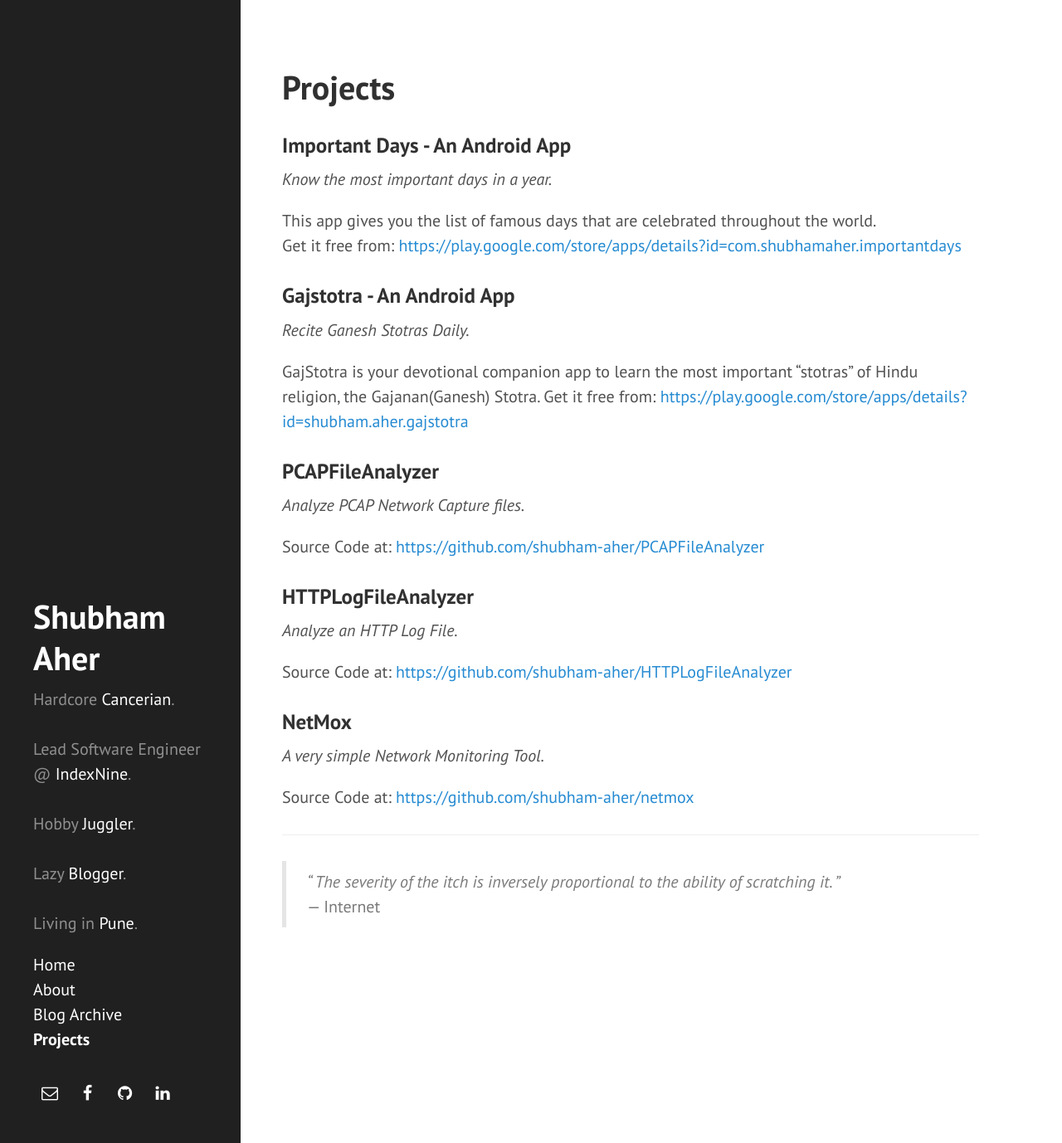
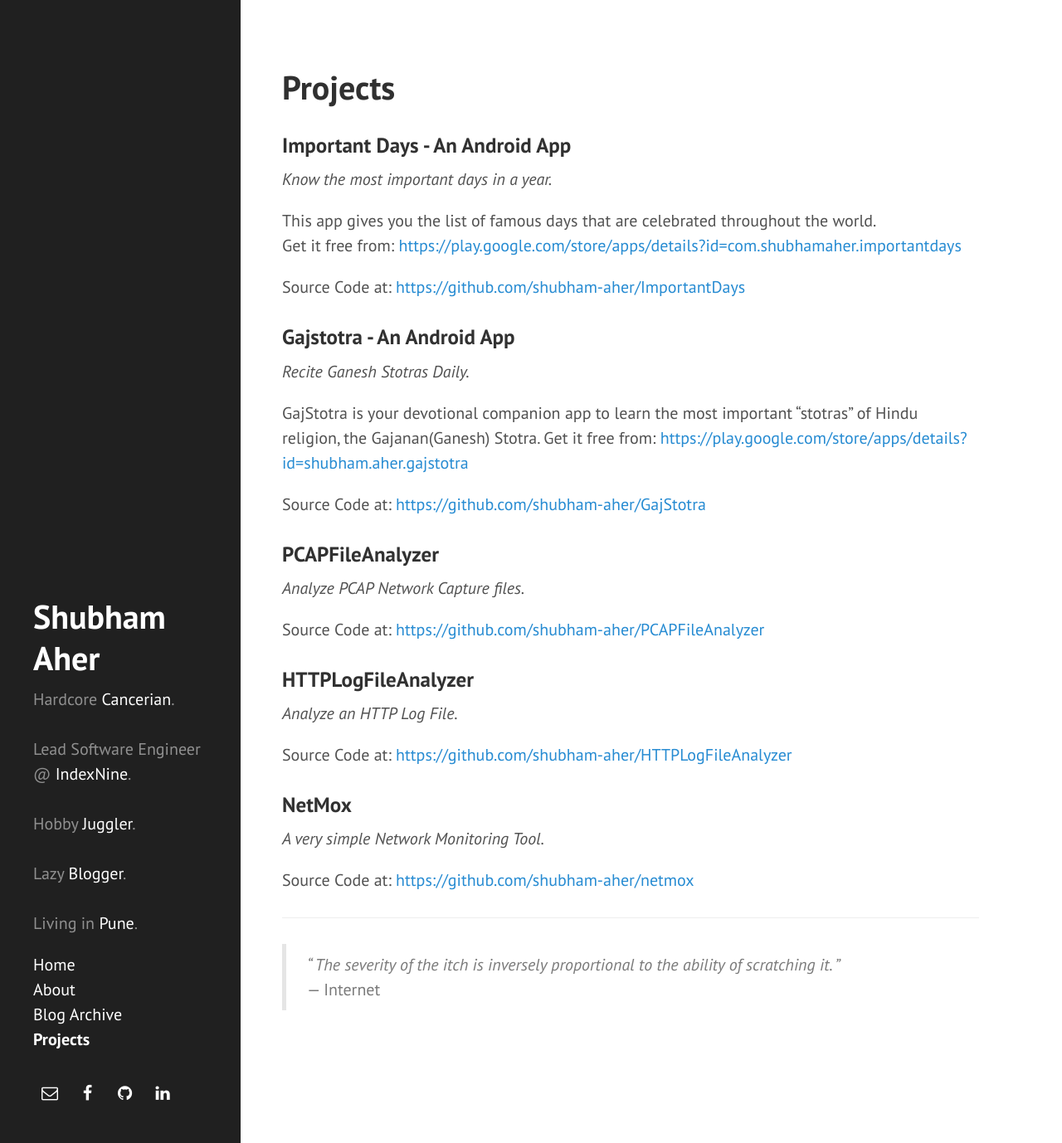
Before and after one commit to shubham-aher/shubham-aher.github.io, a Jekyll site: the page built from projects.md, in a window 1280 px wide and 1378 px high. Shown: the whole window at 83% size. Built offline with Jekyll 4.4.1, drawn with Linux system fonts in a browser that asks for light colours; nearby versions of some CDN libraries; comment, search, counter and statistics services are not loaded.

Commit message:
Update projects.md
Adding github repos for Android projects.

```diff
--- a/projects.md
+++ b/projects.md
@@ -18,11 +18,15 @@ title: Projects
 This app gives you the list of famous days that are celebrated throughout the world.<br>
 Get it free from: [https://play.google.com/store/apps/details?id=com.shubhamaher.importantdays](https://play.google.com/store/apps/details?id=com.shubhamaher.importantdays)
 
+Source Code at: [https://github.com/shubham-aher/ImportantDays](https://github.com/shubham-aher/ImportantDays)
+
 ### Gajstotra - An Android App
 *Recite Ganesh Stotras Daily.*
 
 GajStotra is your devotional companion app to learn the most important "stotras" of Hindu religion, the Gajanan(Ganesh) Stotra.
 Get it free from: [https://play.google.com/store/apps/details?id=shubham.aher.gajstotra](https://play.google.com/store/apps/details?id=shubham.aher.gajstotra)
+
+Source Code at: [https://github.com/shubham-aher/GajStotra](https://github.com/shubham-aher/GajStotra)
 
 ### PCAPFileAnalyzer
 *Analyze PCAP Network Capture files.*
```
